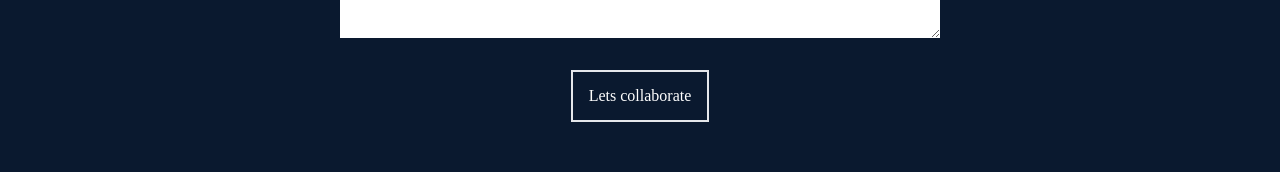
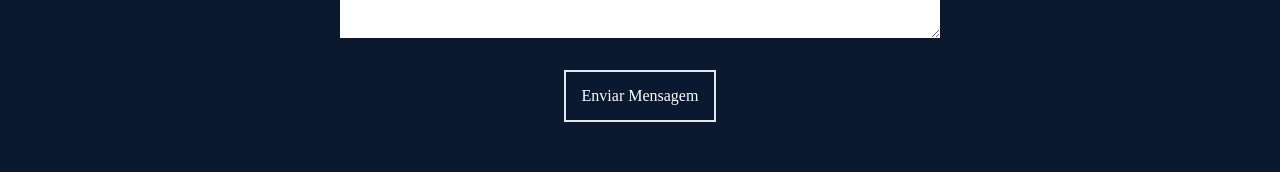
Before and after one commit to bruno-boggio/myPortfolio, a React (Create React App) app: page / in a window 1280 px wide. Shown: the part 3744-3916 px from the top of the page. Built offline with nearby package versions, Linux system fonts and the light colour scheme.

Commit message:
my-portfolio

```diff
--- a/src/components/Contato.jsx
+++ b/src/components/Contato.jsx
@@ -13,7 +13,7 @@
             <input type="text" placeholder="Nome" name="name"/>
             <input className="my-4 p-2 bg-[#fff]" type="email" placeholder="Email" name="email"/>
             <textarea className="bg-[#fff] p-2"  name="message" rows="10" placeholder="Mensagem"></textarea>
-            <button className="text-white border-2 hover:bg-pink-600 hover:border-pink-600 px-4 py-3 my-8 mx-auto flex items-center">Lets collaborate</button>
+            <button className="text-white border-2 hover:bg-pink-600 hover:border-pink-600 px-4 py-3 my-8 mx-auto flex items-center">Enviar Mensagem</button>
         </form>
     </div>
 )
```
